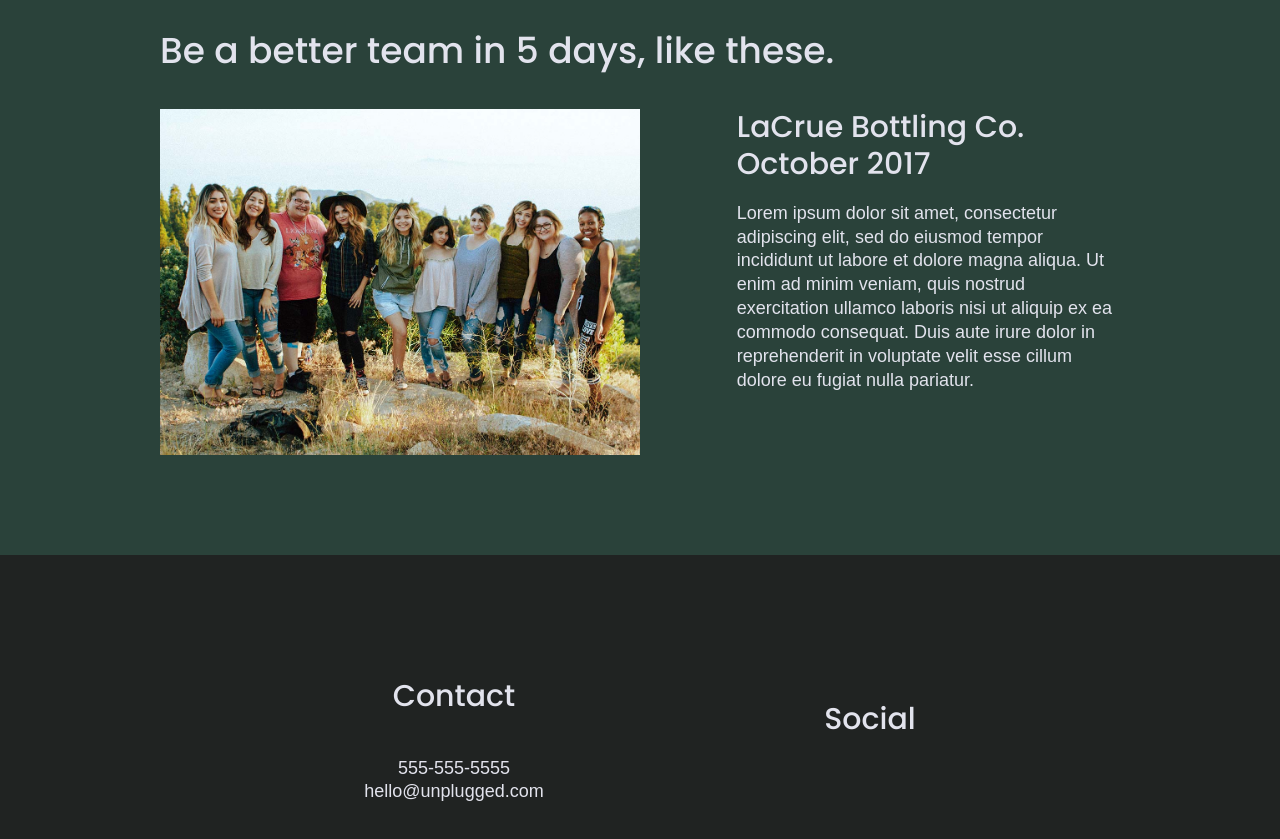
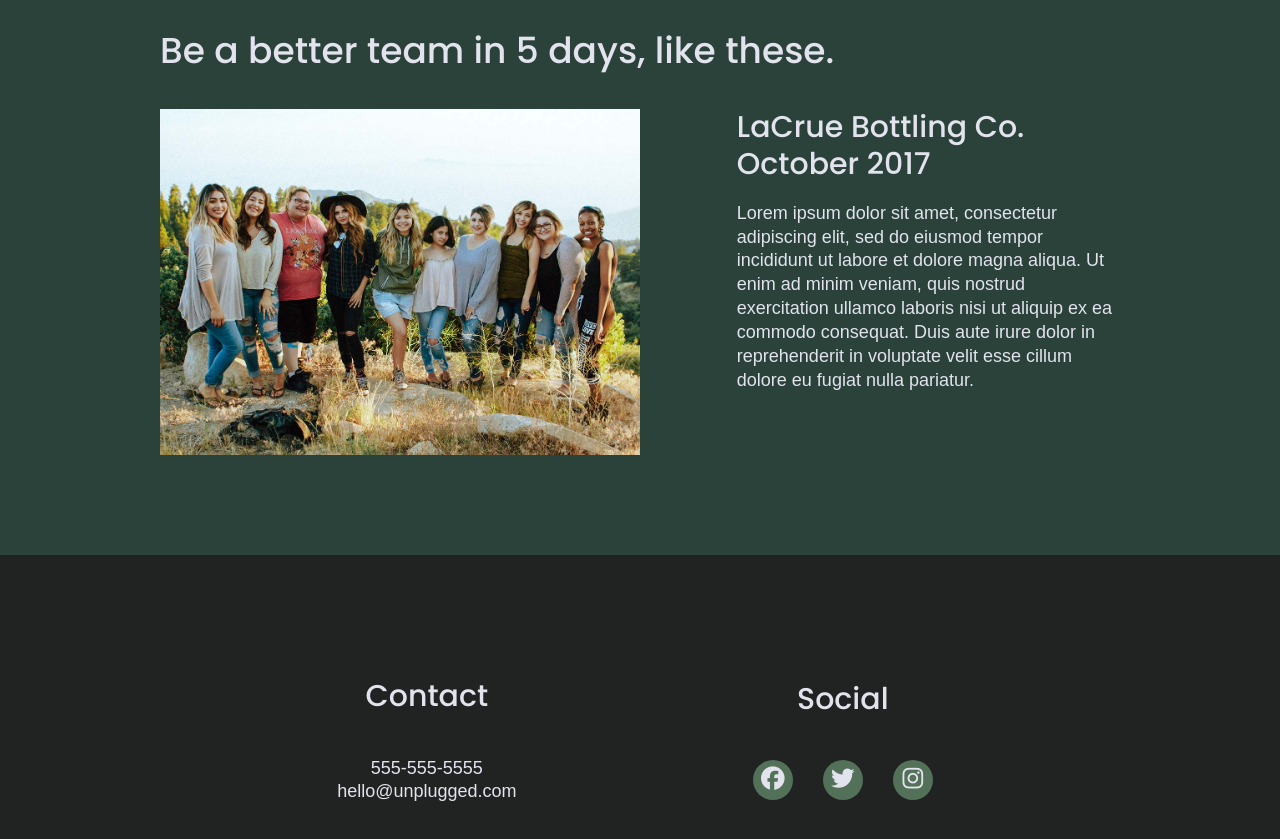
Before and after one commit to Abigail-Carey/unplugged-retreat-v2, a website: page index.html in a window 1280 px wide. Shown: the part 1917-2756 px from the top of the page. Drawn offline with nearby package versions, Linux system fonts and the light colour scheme; files whose address does not match are found by name.

Commit message:
Added icons and updated logo

```diff
--- a/css/main.css
+++ b/css/main.css
@@ -199,6 +199,7 @@ header figure {
 }
 
 .header-divider {
+  background: #3a3a3a;
   width: 100%;
   height: 1px;
   margin: 10px 0 20px 0;
@@ -345,6 +346,7 @@ footer .contact {
   display: flex;
   justify-content: center;
   align-items: center;
+  flex-flow: column;
 }
 
 footer .social-icons {
@@ -352,10 +354,20 @@ footer .social-icons {
   justify-content: space-around;
   align-items: center;
 }
+
 footer .social-icons p {
+  background: #527158;
+  border-radius: 50%;
+  width: 40px;
+  height: 40px;
   display: flex;
   justify-content: center;
   align-items: center;
+  margin: 0 10px;
+}
+
+footer .social-icons p i {
+  font-size: 1.3125em;
 }
 
 footer p {
@@ -678,6 +690,11 @@ footer .copyright {
     width: 100%;
   }
 
+footer .social-icons {
+  width: 12.5em;
+  justify-content: space-between;
+}
+
 /* ==========================================================================
 About Page
 ========================================================================== */
--- a/index.html
+++ b/index.html
@@ -33,7 +33,7 @@
       <div class="content-wrapper">
 
             <figure>
-              <a href="#"><img src="img/unpluggedlogo.png" alt="unplugged logo"></a>
+              <a href="#"><img src="img/unplugged-logo.png" alt="unplugged logo"></a>
             </figure>
 
 
@@ -162,13 +162,13 @@
             <h4>Social</h4>
             <div class="social-icons">
               <p>
-                <a href="https://www.facebook.com/Skillcrush/" target="_blank"></a>
+                <a href="https://www.facebook.com/Skillcrush/" target="_blank"><i class="fab fa-facebook"></i></a>
               </p>
               <p>
-                <a href="https://twitter.com/Skillcrush" target="_blank"></a>
+                <a href="https://twitter.com/Skillcrush" target="_blank"><i class="fab fa-twitter"></i></a>
               </p>
               <p>
-                <a href="https://www.instagram.com/skillcrush/" target="_blank"></a>
+                <a href="https://www.instagram.com/skillcrush/" target="_blank"><i class="fab fa-instagram"></i></a>
               </p>
             </div>
         </div>
```
Also changed, not shown: about/index.html (+3 -3 lines), faq/index.html (+3 -3 lines), img/Logo.png (added), img/unplugged-logo.png (added).
